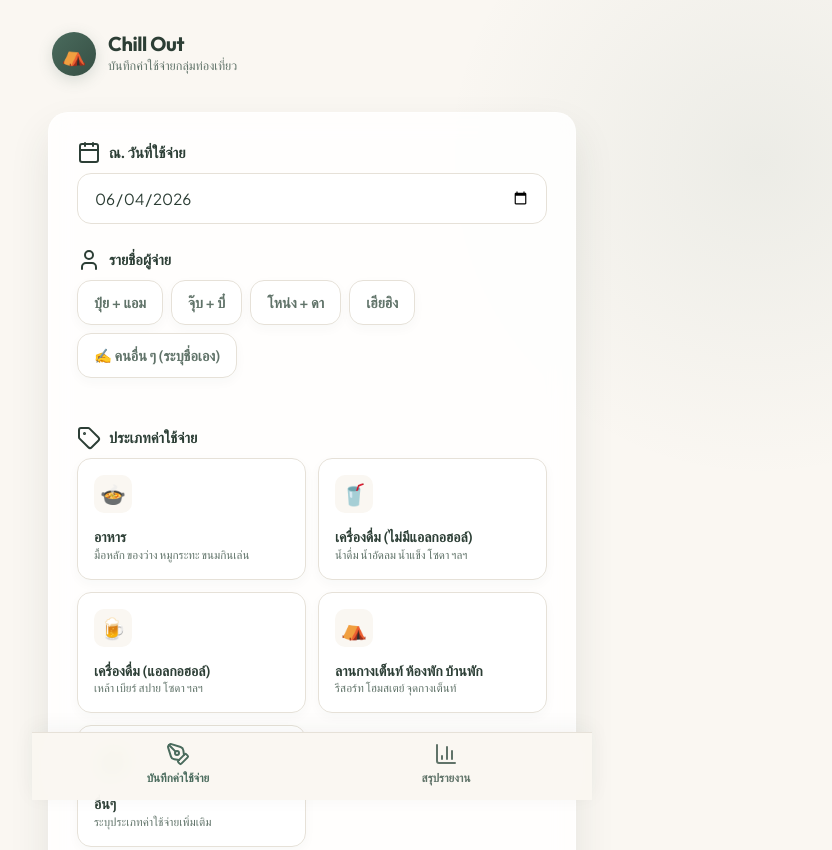
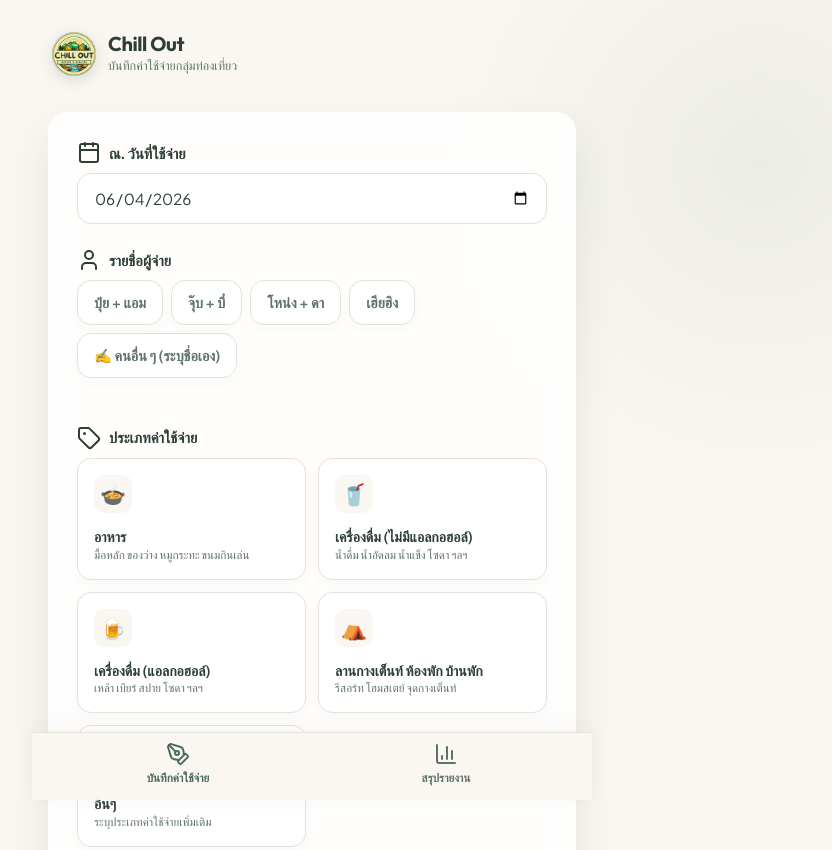
Before and after one commit to laserpui/Chill-Out-Expenses, a plain HTML site: page index.html in a window 1280 px wide. Shown: the top 850 px of the page, without its empty margins (328-1160 px from the left). Drawn offline with nearby package versions, Linux system fonts and the light colour scheme.

Commit message:
Add files via upload

```diff
--- a/index.html
+++ b/index.html
@@ -16,7 +16,7 @@
         <!-- App Header -->
         <header class="app-header">
             <div class="brand-section">
-                <div class="brand-logo">⛺</div>
+                <div class="brand-logo"><img src="Chill_Out_Logo_Small.png" alt="Chill Out Logo"></div>
                 <div class="brand-info">
                     <h1>Chill Out</h1>
                     <p>บันทึกค่าใช้จ่ายกลุ่มท่องเที่ยว</p>
--- a/style.css
+++ b/style.css
@@ -113,6 +113,13 @@ h1, h2, h3, h4, h5, h6 {
     display: flex;
     align-items: center;
     gap: 12px;
+}
+
+.brand-logo img {
+    width: 100%;
+    height: 100%;
+    object-fit: cover;
+    border-radius: 50%;
 }
 
 .brand-logo {
```
Also changed, not shown: Chill_Out_Logo_Small.png (added).
